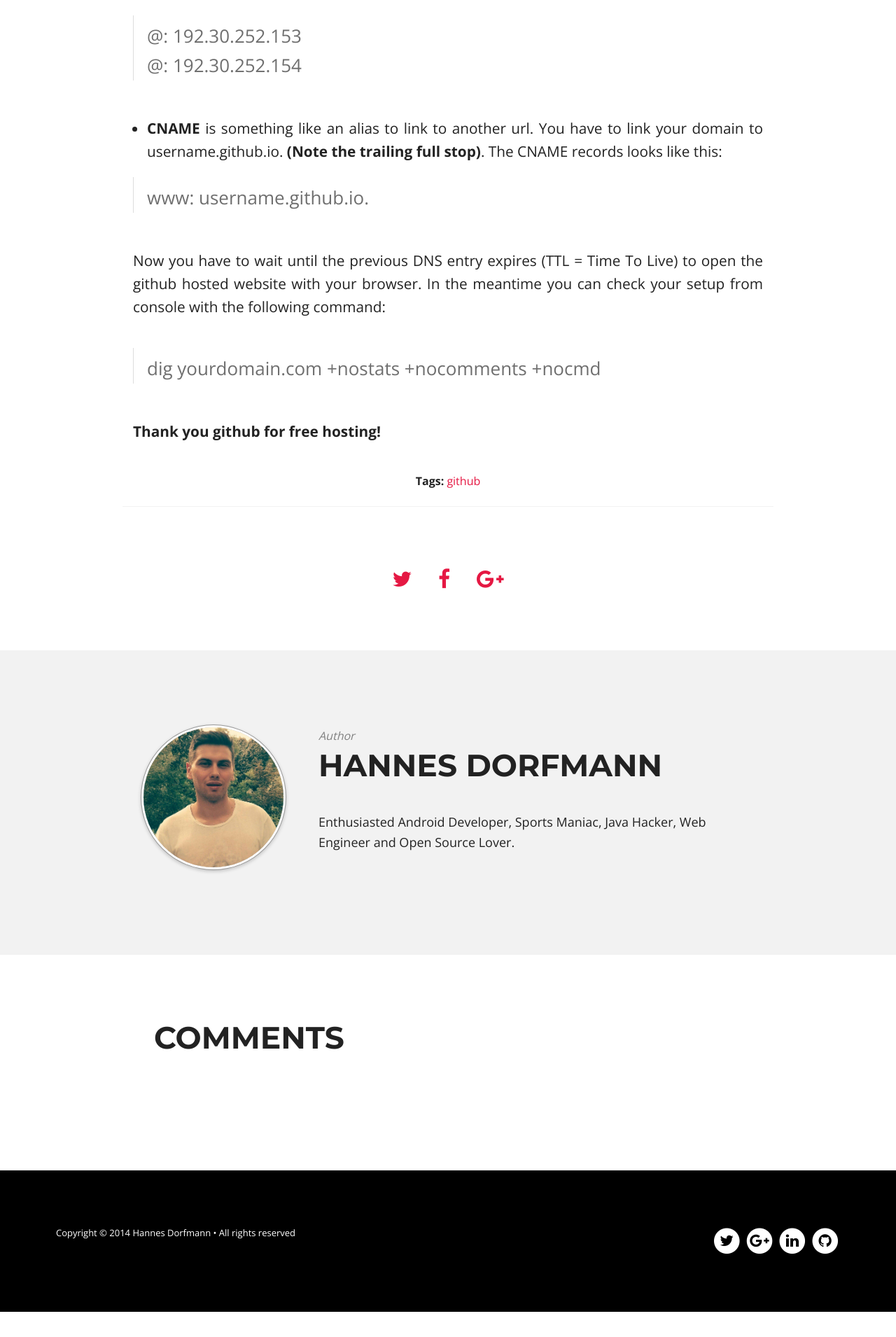
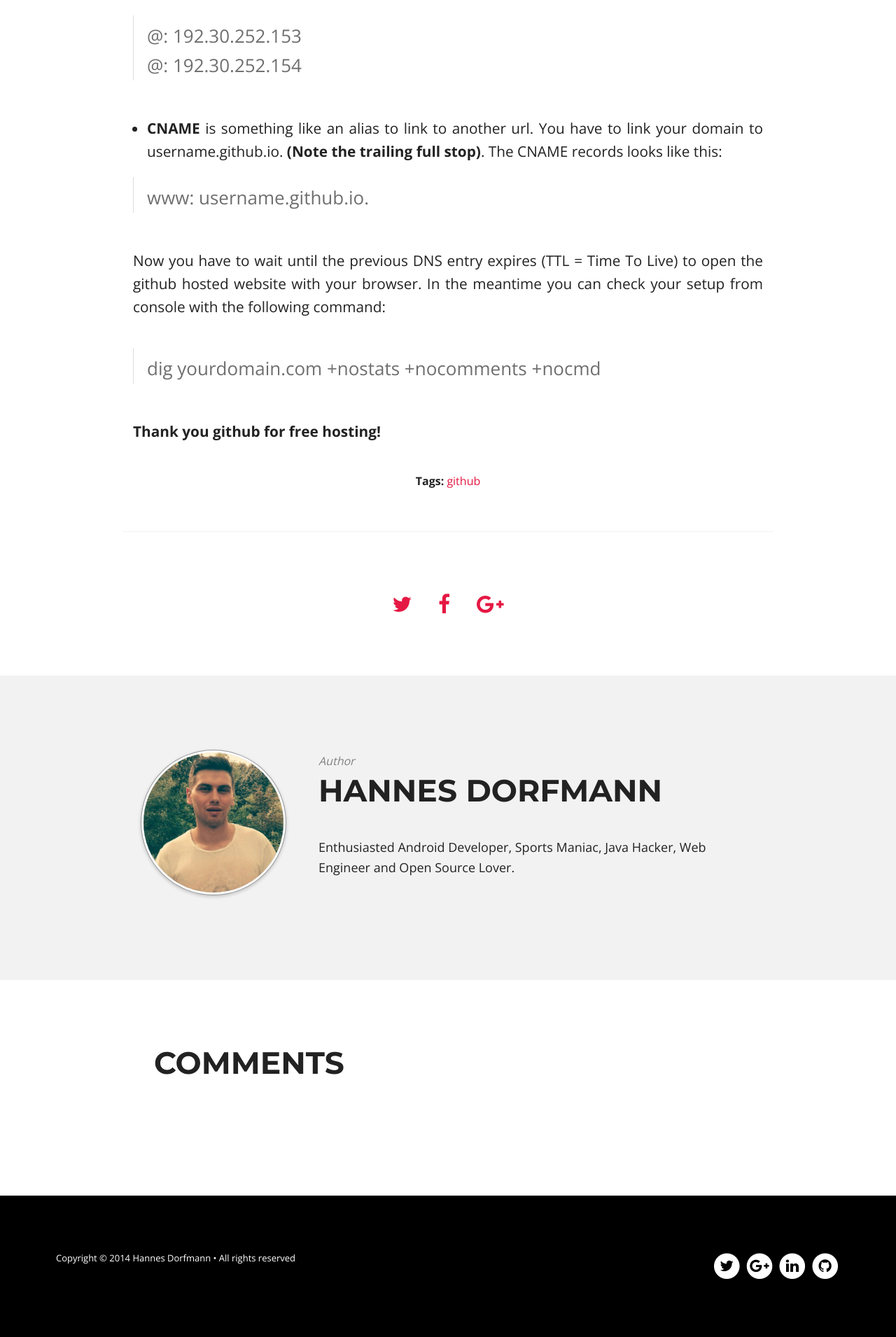
Before and after one commit to sockeqwe/website-old, a Jekyll site: the page built from _posts/2014-05-01-hosting-websites-with-jekyll-on-github.md, in a window 1280 px wide. Shown: the part 2971-4881 px from the top of the page at 70% size. Built offline with Jekyll 4.4.1, drawn with Linux system fonts in a browser that asks for light colours; nearby versions of some CDN libraries; comment, search, counter and statistics services are not loaded; before the commit the page ends 4845 px from its top, so only the background shows below that.

Commit message:
post layout

```diff
--- a/_layouts/post.html
+++ b/_layouts/post.html
@@ -79,7 +79,7 @@
             <div>{{ content }}
             </div>
 
-            <div class="row text-center" style="margin-bottom: 1.5rem">
+            <div class="row text-center" style="margin-bottom: 60px">
                     <strong>Tags:</strong> {% assign tagsize = page.tags.size %}{% if tagsize != 0 %} {% for tag in page.tags %}<a href="{{ site.url }}/tags/index.html#{{ tag | cgi_encode }}" data-toggle="tooltip" title="Posts tagged with {{ tag }}" rel="tag">{{ tag }}</a>{% unless forloop.last %}&comma;&nbsp;{% endunless %}{% endfor %}{% endif %}
             </div>
 
```
